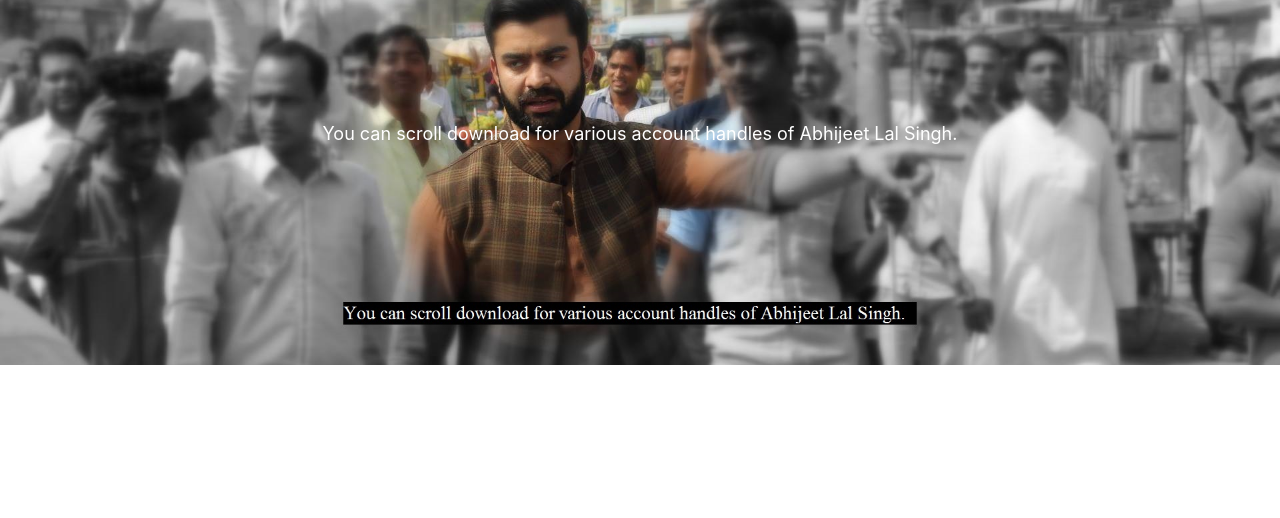
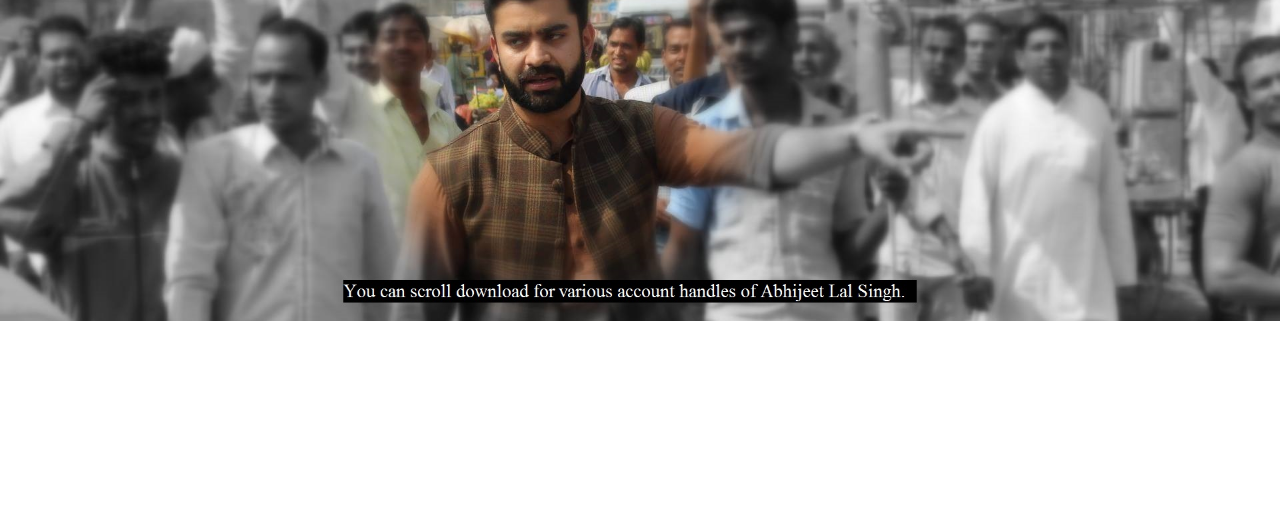
Before and after one commit to chauhanani03/Chauhan123, a website with bundled scripts: page index.html in a window 1280 px wide. Shown: the part 2040-2558 px from the top of the page. Built offline with nearby package versions, Linux system fonts and the light colour scheme.

Commit message:
Update index.html

```diff
--- a/index.html
+++ b/index.html
@@ -87,8 +87,6 @@
       <div class="container">
         <div class="col-lg-8 mx-auto">
 
-          <p>You can scroll download for various account handles of Abhijeet Lal Singh.</p>
-
         </div>
       </div>
     </section>
```
